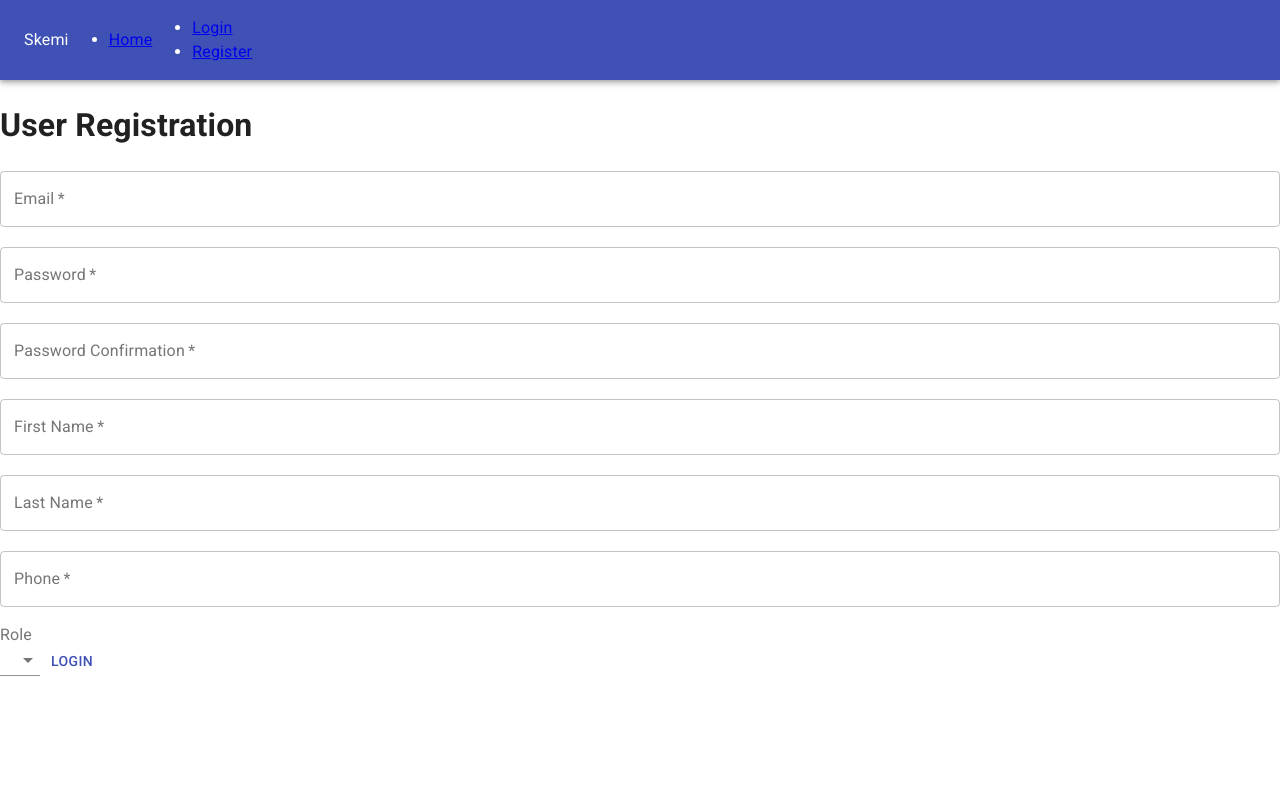
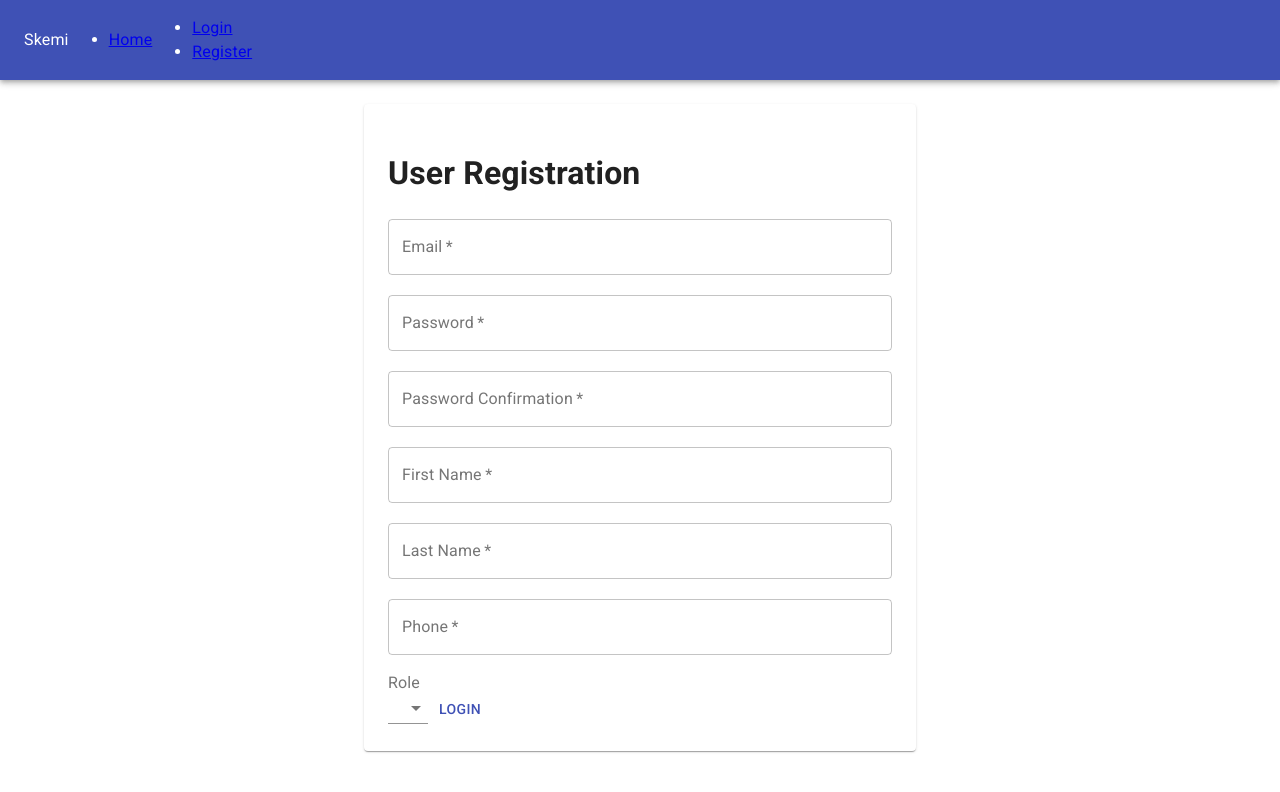
Before and after one commit to NatalieLouise91/T3A2-Skemi-FrontEnd, a React (Create React App) app: page /new-user in a window 1280 px wide. Shown: the top 792 px of the page. Built offline with nearby package versions, Linux system fonts and the light colour scheme.

Commit message:
add styling for registration form

```diff
--- a/package.json
+++ b/package.json
@@ -3,12 +3,11 @@
   "version": "0.1.0",
   "private": true,
   "dependencies": {
-
     "@emotion/react": "^11.7.0",
     "@emotion/styled": "^11.6.0",
+    "@fontsource/roboto": "^4.5.1",
     "@material-ui/core": "^4.12.3",
     "@mui/material": "^5.2.3",
-
     "@testing-library/jest-dom": "^4.2.4",
     "@testing-library/react": "^9.3.2",
     "@testing-library/user-event": "^7.1.2",
--- a/src/components/NewUser.js
+++ b/src/components/NewUser.js
@@ -8,6 +8,7 @@ import TextField from '@material-ui/core/TextField';
 import { InputLabel } from '@material-ui/core';
 import Select from '@material-ui/core/Select';
 import MenuItem from '@material-ui/core/MenuItem';
+import { Container, Paper } from '@mui/material';
 
 
 const useStyles = makeStyles({
@@ -53,7 +54,8 @@ export default function NewUser() {
 
     }
     return (
-        <div>
+        <Container maxWidth='sm'>
+            <Paper style={{ padding: 24, marginTop: 24 }}>
                 <h1>User Registration</h1>
 
                 <form onSubmit={handleSubmit}>
@@ -150,7 +152,7 @@ export default function NewUser() {
                     <Button type="submit" color="primary">Login</Button>
 
                 </form>
-
-        </div>
+            </Paper>
+        </Container>
     )
 }
```
Also changed, not shown: 1 other file (tests, documents, lock files or other folders). Lines whose indentation alone changed are shown as unchanged.
